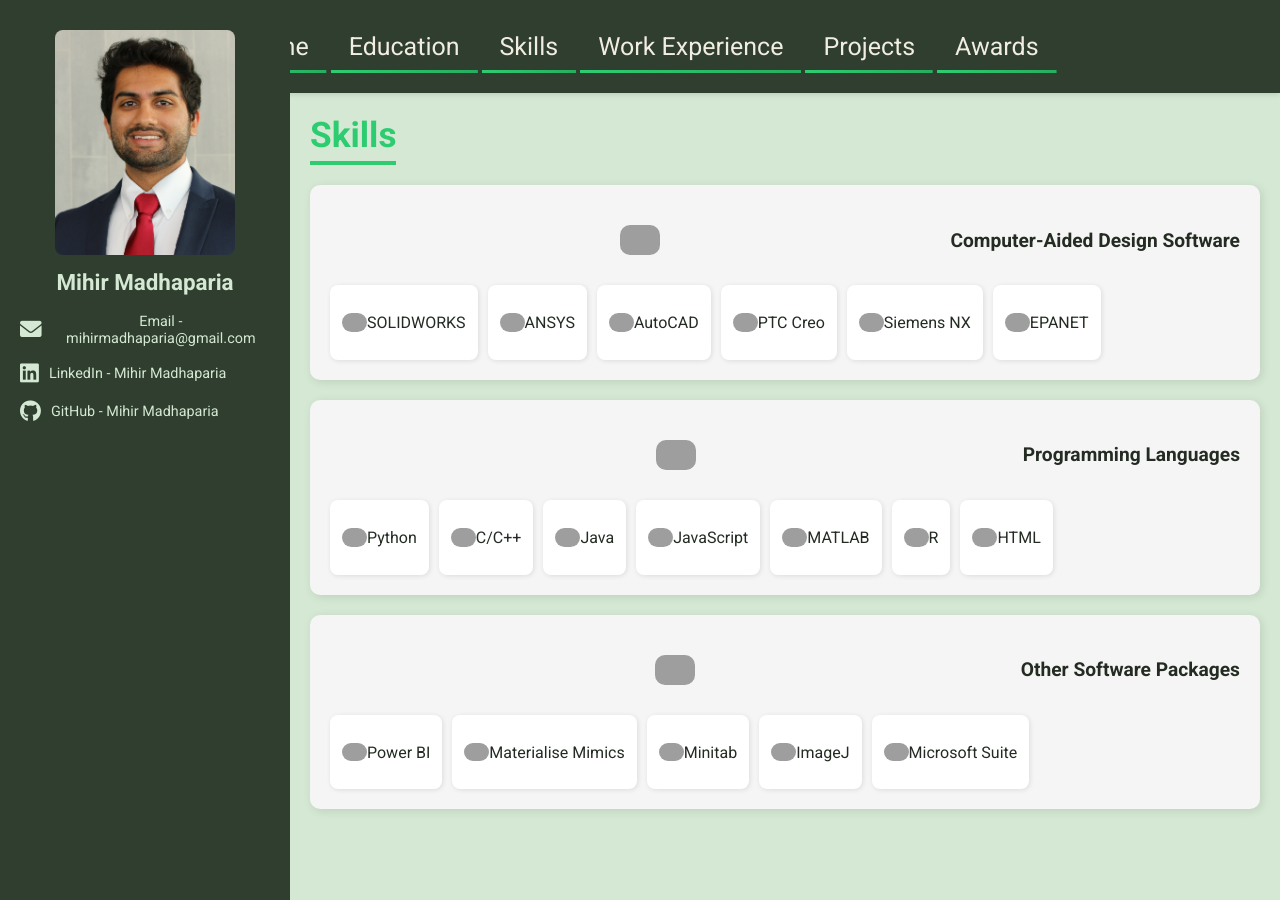
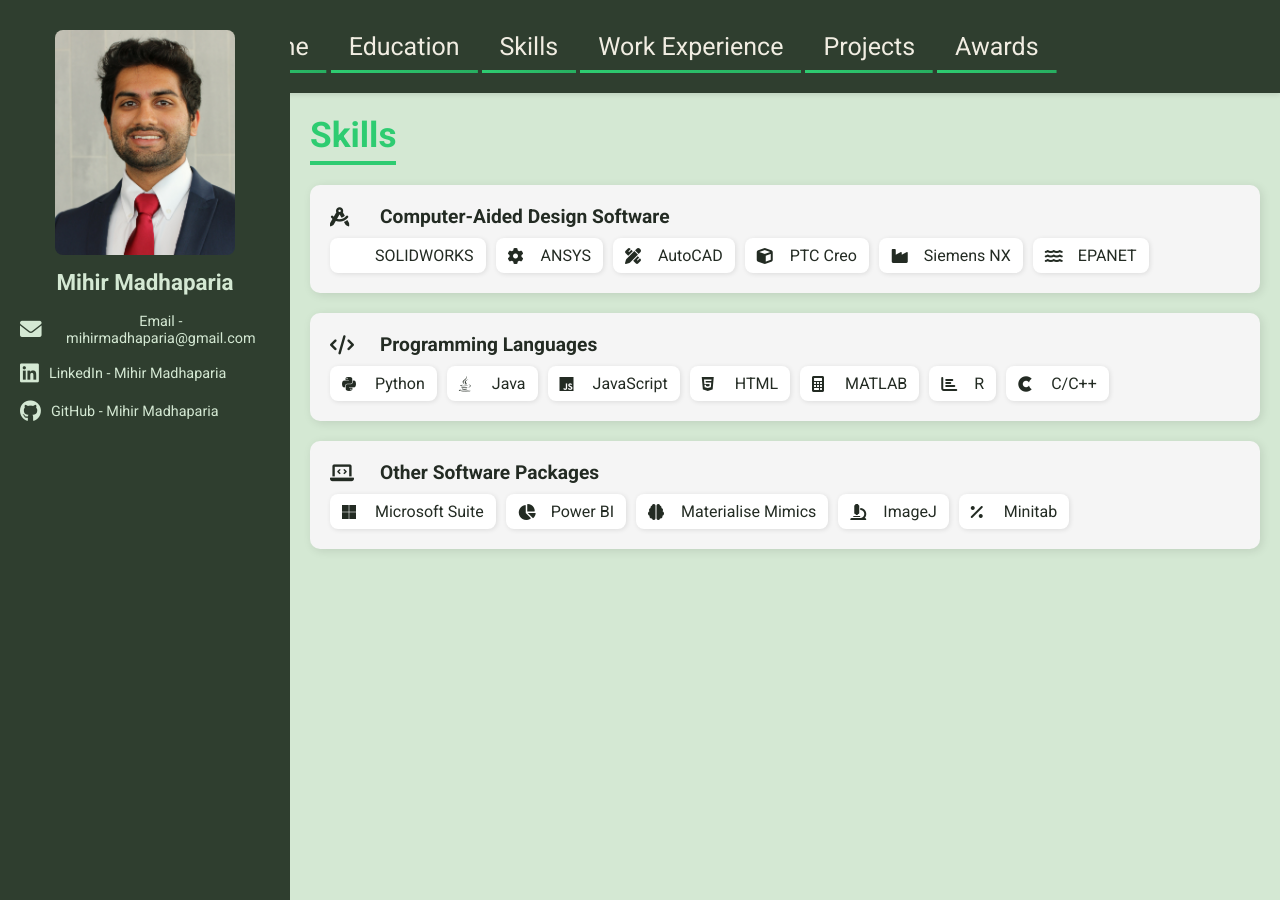
Before and after one commit to mihirmadhaparia/mihirmadhaparia.github.io, a Jekyll site: the page built from skills.html, in a window 1280 px wide. Built offline with Jekyll 4.4.1, drawn with Linux system fonts in a browser that asks for light colours; grey boxes are pictures that could not be loaded.

Commit message:
Update skills.html

```diff
--- a/skills.html
+++ b/skills.html
@@ -12,48 +12,48 @@
         <!-- CAD Software -->
         <div class="skills-box">
             <div class="skill-category">
-                <img src="assets/icons/cad-icon.png" alt="CAD Icon" class="skill-icon">
+                <i class="fa-solid fa-drafting-compass skill-icon"></i>
                 Computer-Aided Design Software
             </div>
             <div class="skill-list">
-                <div class="skill-item"><img src="assets/icons/solidworks.png" alt="SolidWorks" class="skill-logo">SOLIDWORKS</div>
-                <div class="skill-item"><img src="assets/icons/ansys.png" alt="ANSYS" class="skill-logo">ANSYS</div>
-                <div class="skill-item"><img src="assets/icons/autocad.png" alt="AutoCAD" class="skill-logo">AutoCAD</div>
-                <div class="skill-item"><img src="assets/icons/creo.png" alt="Creo" class="skill-logo">PTC Creo</div>
-                <div class="skill-item"><img src="assets/icons/nx.png" alt="NX" class="skill-logo">Siemens NX</div>
-                <div class="skill-item"><img src="assets/icons/epanet.png" alt="EPANET" class="skill-logo">EPANET</div>
+                <div class="skill-item"><i class="fa-brands fa-solidworks skill-logo"></i>SOLIDWORKS</div>
+                <div class="skill-item"><i class="fa-solid fa-gear skill-logo"></i>ANSYS</div>
+                <div class="skill-item"><i class="fa-solid fa-pen-ruler skill-logo"></i>AutoCAD</div>
+                <div class="skill-item"><i class="fa-solid fa-cube skill-logo"></i>PTC Creo</div>
+                <div class="skill-item"><i class="fa-solid fa-industry skill-logo"></i>Siemens NX</div>
+                <div class="skill-item"><i class="fa-solid fa-water skill-logo"></i>EPANET</div>
             </div>
         </div>
 
         <!-- Programming Languages -->
         <div class="skills-box">
             <div class="skill-category">
-                <img src="assets/icons/code-icon.png" alt="Code Icon" class="skill-icon">
+                <i class="fa-solid fa-code skill-icon"></i>
                 Programming Languages
             </div>
             <div class="skill-list">
-                <div class="skill-item"><img src="assets/icons/python.png" alt="Python" class="skill-logo">Python</div>
-                <div class="skill-item"><img src="assets/icons/cpp.png" alt="C++" class="skill-logo">C/C++</div>
-                <div class="skill-item"><img src="assets/icons/java.png" alt="Java" class="skill-logo">Java</div>
-                <div class="skill-item"><img src="assets/icons/javascript.png" alt="JavaScript" class="skill-logo">JavaScript</div>
-                <div class="skill-item"><img src="assets/icons/matlab.png" alt="MATLAB" class="skill-logo">MATLAB</div>
-                <div class="skill-item"><img src="assets/icons/r.png" alt="R" class="skill-logo">R</div>
-                <div class="skill-item"><img src="assets/icons/html.png" alt="HTML" class="skill-logo">HTML</div>
+                <div class="skill-item"><i class="fa-brands fa-python skill-logo"></i>Python</div>
+                <div class="skill-item"><i class="fa-brands fa-java skill-logo"></i>Java</div>
+                <div class="skill-item"><i class="fa-brands fa-js skill-logo"></i>JavaScript</div>
+                <div class="skill-item"><i class="fa-brands fa-html5 skill-logo"></i>HTML</div>
+                <div class="skill-item"><i class="fa-solid fa-calculator skill-logo"></i>MATLAB</div>
+                <div class="skill-item"><i class="fa-solid fa-chart-bar skill-logo"></i>R</div>
+                <div class="skill-item"><i class="fa-brands fa-cuttlefish skill-logo"></i>C/C++</div>
             </div>
         </div>
 
         <!-- Other Software Packages -->
         <div class="skills-box">
             <div class="skill-category">
-                <img src="assets/icons/software-icon.png" alt="Software Icon" class="skill-icon">
+                <i class="fa-solid fa-laptop-code skill-icon"></i>
                 Other Software Packages
             </div>
             <div class="skill-list">
-                <div class="skill-item"><img src="assets/icons/powerbi.png" alt="Power BI" class="skill-logo">Power BI</div>
-                <div class="skill-item"><img src="assets/icons/mimics.png" alt="Mimics" class="skill-logo">Materialise Mimics</div>
-                <div class="skill-item"><img src="assets/icons/minitab.png" alt="Minitab" class="skill-logo">Minitab</div>
-                <div class="skill-item"><img src="assets/icons/imagej.png" alt="ImageJ" class="skill-logo">ImageJ</div>
-                <div class="skill-item"><img src="assets/icons/ms-office.png" alt="Microsoft Suite" class="skill-logo">Microsoft Suite</div>
+                <div class="skill-item"><i class="fa-brands fa-microsoft skill-logo"></i>Microsoft Suite</div>
+                <div class="skill-item"><i class="fa-solid fa-chart-pie skill-logo"></i>Power BI</div>
+                <div class="skill-item"><i class="fa-solid fa-brain skill-logo"></i>Materialise Mimics</div>
+                <div class="skill-item"><i class="fa-solid fa-microscope skill-logo"></i>ImageJ</div>
+                <div class="skill-item"><i class="fa-solid fa-percent skill-logo"></i>Minitab</div>
             </div>
         </div>
 
```
